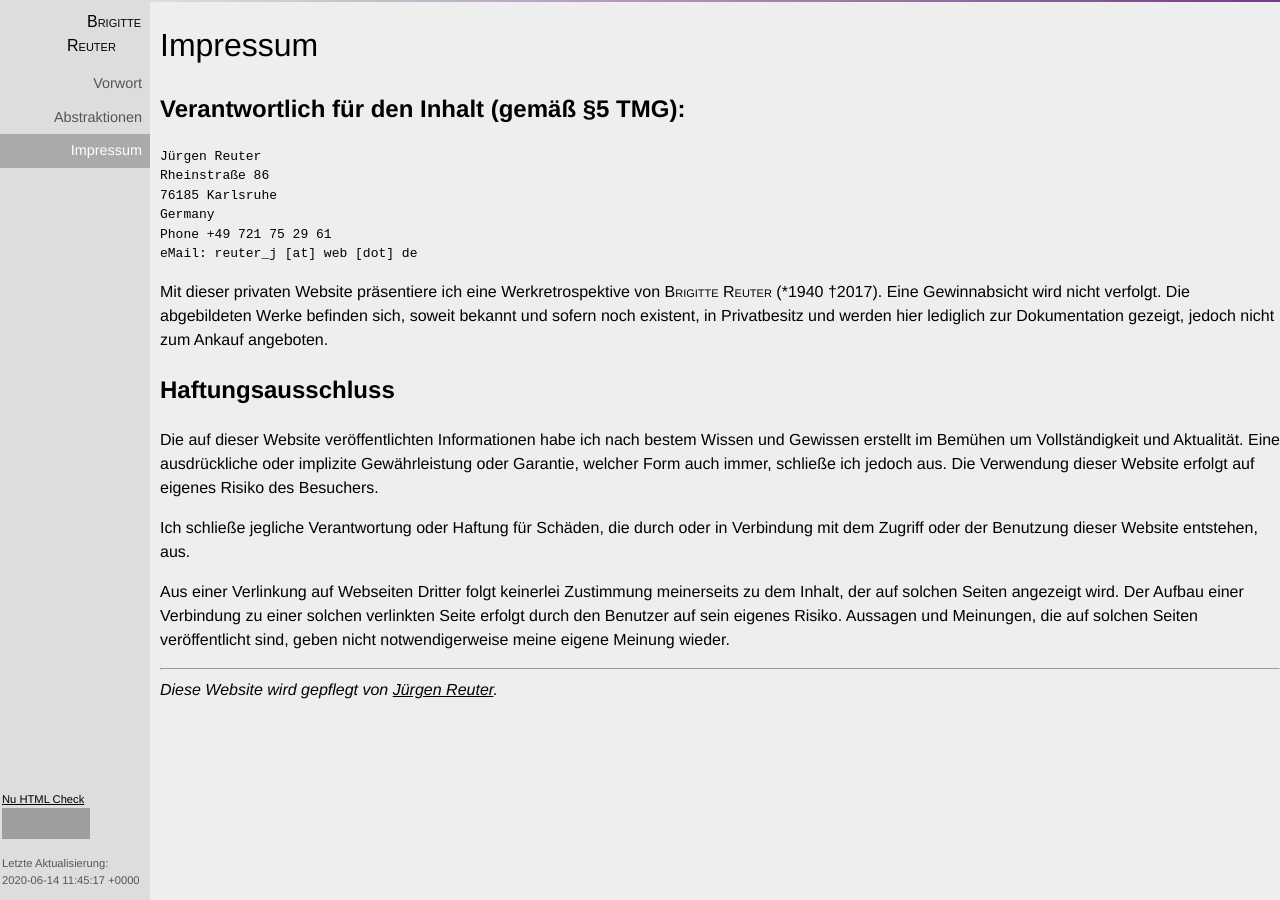
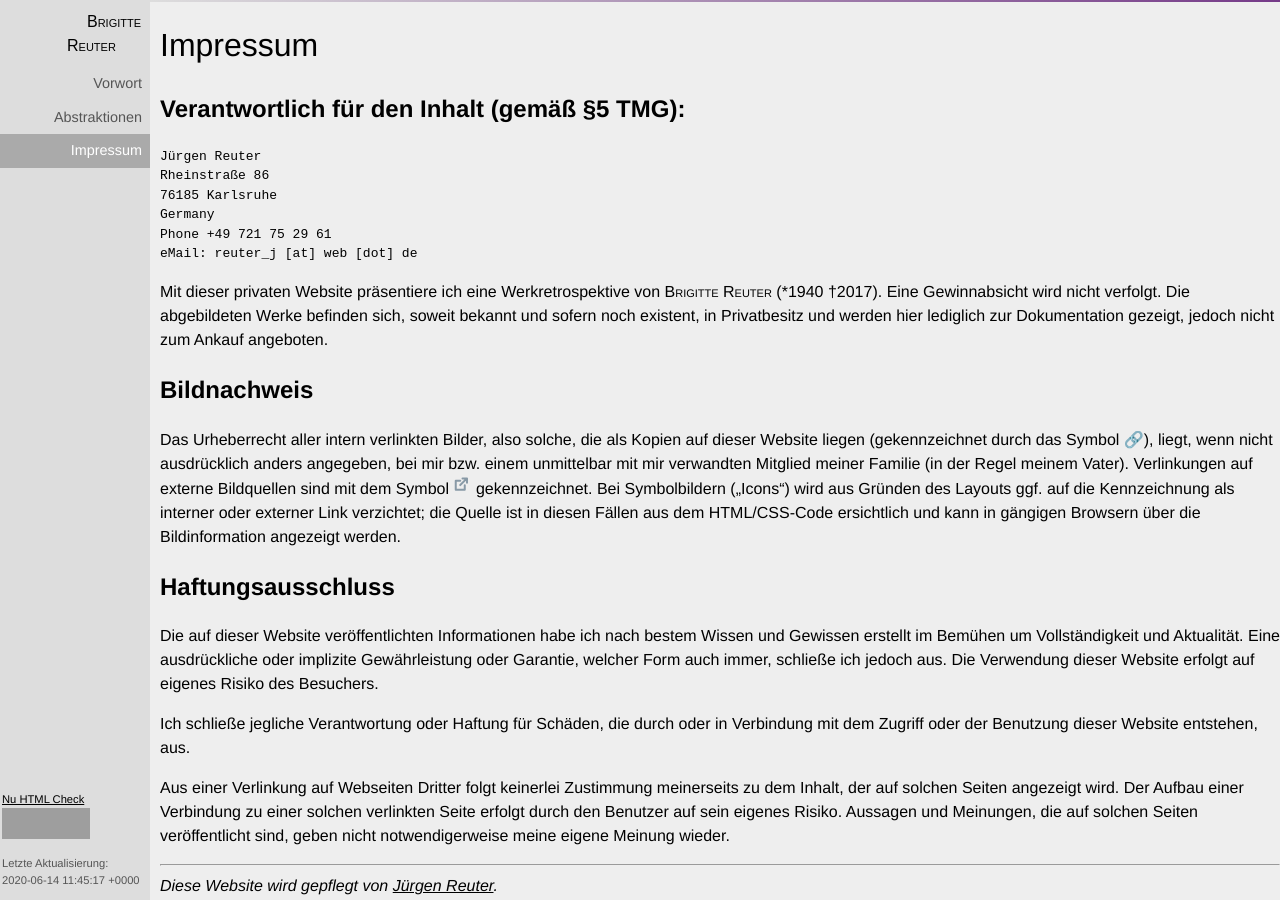
Before and after one commit to soundpaint/katalog-brigitte, a Jekyll site: the page built from docs/de/imprint.md, in a window 1280 px wide. Built offline with Jekyll 4.4.1, drawn with Linux system fonts in a browser that asks for light colours; our own code applies the rules of GitHub Pages for plain Markdown files; grey boxes are pictures that could not be loaded.

Commit message:
Add Picture Credits
* imprint.md: Add picture credits
  and explain link symbols.

```diff
--- a/docs/de/imprint.md
+++ b/docs/de/imprint.md
@@ -21,6 +21,19 @@ sich, soweit bekannt und sofern noch existent, in Privatbesitz und
 werden hier lediglich zur Dokumentation gezeigt, jedoch nicht zum
 Ankauf angeboten.
 
+## Bildnachweis
+
+Das Urheberrecht aller intern verlinkten Bilder, also solche, die als
+Kopien auf dieser Website liegen (gekennzeichnet durch das Symbol 🔗),
+liegt, wenn nicht ausdrücklich anders angegeben, bei mir bzw.  einem
+unmittelbar mit mir verwandten Mitglied meiner Familie (in der Regel
+meinem Vater).  Verlinkungen auf externe Bildquellen sind mit dem
+Symbol <img src="../images/external-link.svg" /> gekennzeichnet.  Bei
+Symbolbildern („Icons“) wird aus Gründen des Layouts ggf. auf die
+Kennzeichnung als interner oder externer Link verzichtet; die Quelle
+ist in diesen Fällen aus dem HTML/CSS-Code ersichtlich und kann in
+gängigen Browsern über die Bildinformation angezeigt werden.
+
 ## Haftungsausschluss
 
 Die auf dieser Website veröffentlichten Informationen habe ich nach
```
